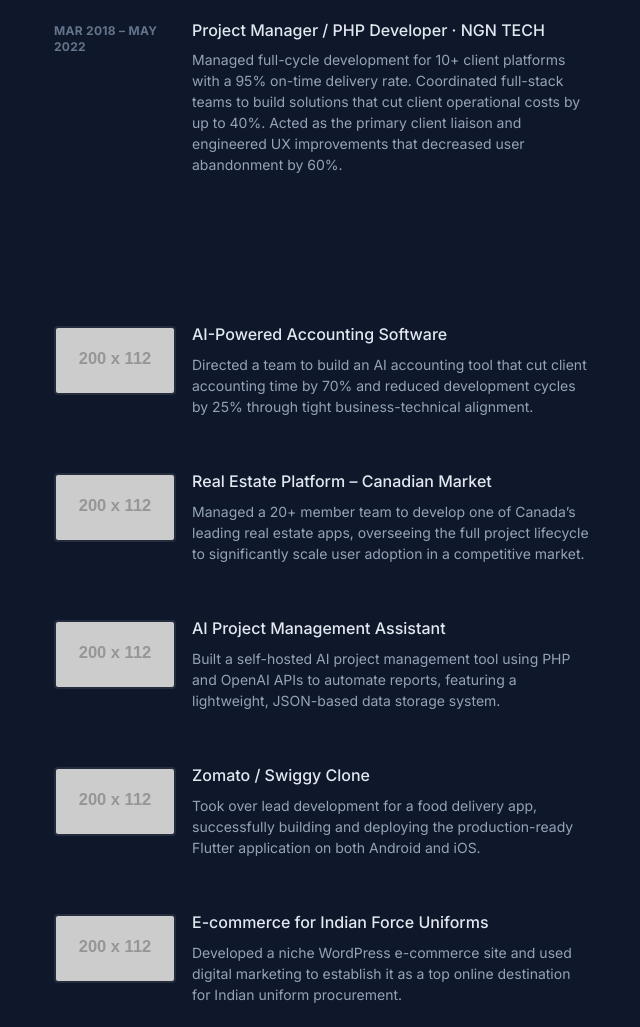
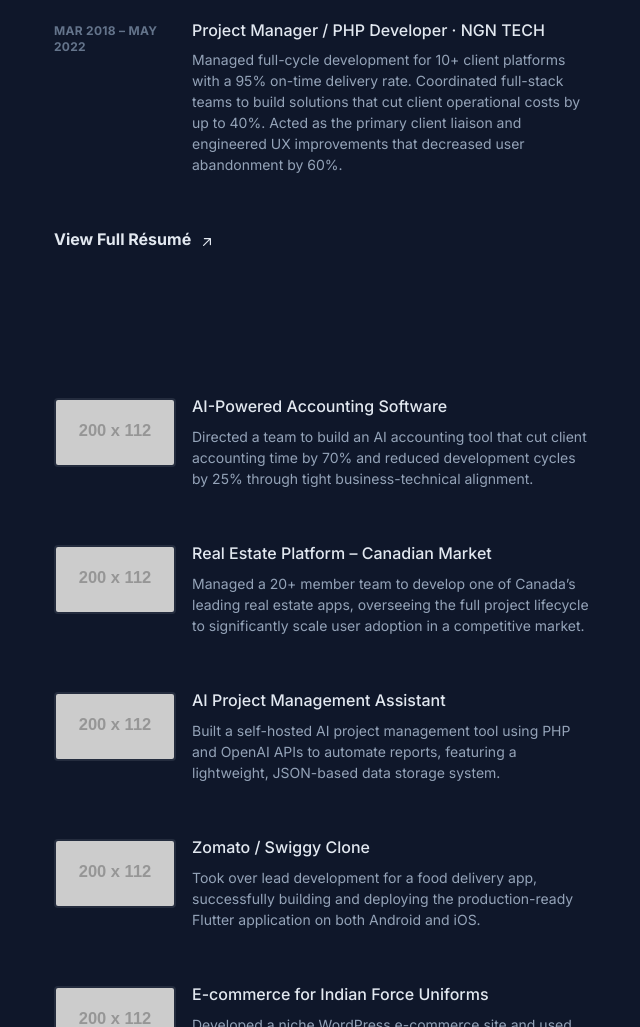
Before and after one commit to aslam301/aslam301.github.io, a plain HTML site: page index.html in a window 1280 px wide. Shown: the part 908-1935 px from the top of the page, without its empty margins (594-1234 px from the left). Drawn offline with nearby package versions, Linux system fonts and the light colour scheme; placeholder pictures from the web are drawn by us.

Commit message:
Update index.html

```diff
--- a/index.html
+++ b/index.html
@@ -207,6 +207,15 @@
                                     </div>
                                 </div>
                             </li>
+                            <div class="mt-12">
+                            <a class="inline-flex items-baseline font-medium leading-tight text-slate-200 hover:text-teal-300 focus-visible:text-teal-300 font-semibold text-slate-200 group/link text-base" href="Resume_latest.pdf" target="_blank" rel="noreferrer noopener" aria-label="View Full Résumé (opens in a new tab)">
+                                <span>View Full
+                                    <span class="inline-block">Résumé
+                                        <svg xmlns="http://www.w3.org/2000/svg" viewBox="0 0 20 20" fill="currentColor" class="inline-block h-4 w-4 shrink-0 transition-transform group-hover/link:-translate-y-1 group-hover/link:translate-x-1 group-focus-visible/link:-translate-y-1 group-focus-visible/link:translate-x-1 motion-reduce:transition-none ml-1 translate-y-px" aria-hidden="true"><path fill-rule="evenodd" d="M5.22 14.78a.75.75 0 001.06 0l7.22-7.22v5.69a.75.75 0 001.5 0v-7.5a.75.75 0 00-.75-.75h-7.5a.75.75 0 000 1.5h5.69l-7.22 7.22a.75.75 0 000 1.06z" clip-rule="evenodd"></path></svg>
+                                    </span>
+                                </span>
+                            </a>
+                        </div>
                         </ol>
                     </div>
                 </section>
```
